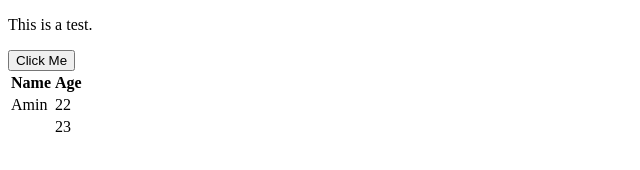
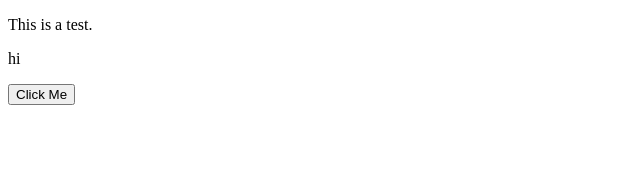
Before and after one commit to mohammadhosseinmoradi/test, a plain HTML site: page index.html in a window 1280 px wide. Shown: the whole page, without its empty margins (0-640 px from the left). Drawn offline with Linux system fonts and the light colour scheme.

Commit message:
Revert "updated index.html."
This reverts commit c041c4a523440e45c8910c0ee16728218076a68b.

```diff
--- a/index.html
+++ b/index.html
@@ -6,23 +6,7 @@
 </head>
 <body>
 <p>This is a test.</p>
-
+<p>hi</p>
 <button>Click Me</button>
-
-<table>
-    <tr>
-        <th>Name</th>
-        <th>Age</th>
-    </tr>
-    <tr>
-        <td>Amin</td>
-        <td>22</td>
-    </tr>
-    <tr>
-        <td>
-        <td>23</td>
-    </tr>
-</table>
-
 </body>
 </html>
```
